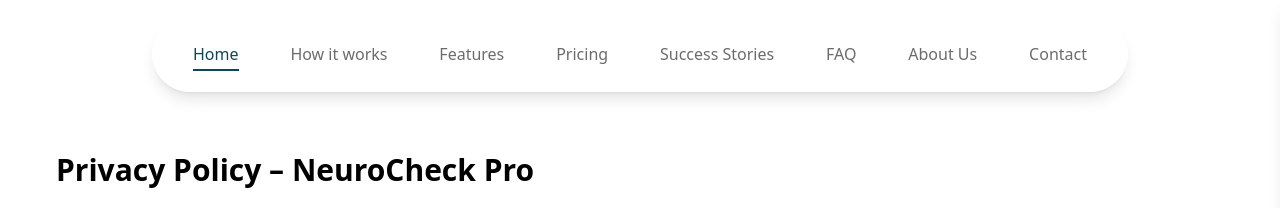
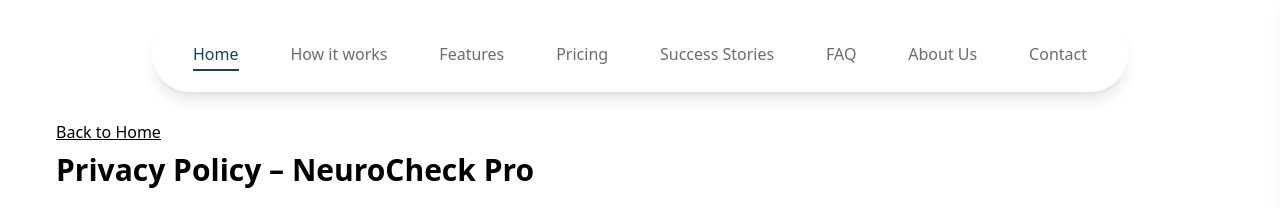
Before and after one commit to ArfinHayet/neurocheck-landing-page, a Next.js app: page /privacyPolicy in a window 1280 px wide. Shown: the top 208 px of the page. Built offline with nearby package versions, Linux system fonts and the light colour scheme.

Commit message:
privacy policy page

```diff
--- a/src/app/privacyPolicy/page.jsx
+++ b/src/app/privacyPolicy/page.jsx
@@ -1,10 +1,15 @@
+import Link from "next/link";
+
 const PrivacyPolicy = () => {
   return (
     <section
-      className="pt-10 pb-24 md:pt-[19vh] md:pb-20
+      className="pt-10 pb-24 md:pt-[15vh] md:pb-20
                  max-w-screen mx-auto px-4 md:px-14
                   relative "
     >
+      <Link href="/">
+        <button className="mb-2 underline cursor-pointer">Back to Home</button>
+      </Link>
       <div className="space-y-2">
         <h1 className=" font-bold text-xl md:text-3xl mb-4">
           Privacy Policy – NeuroCheck Pro
```
